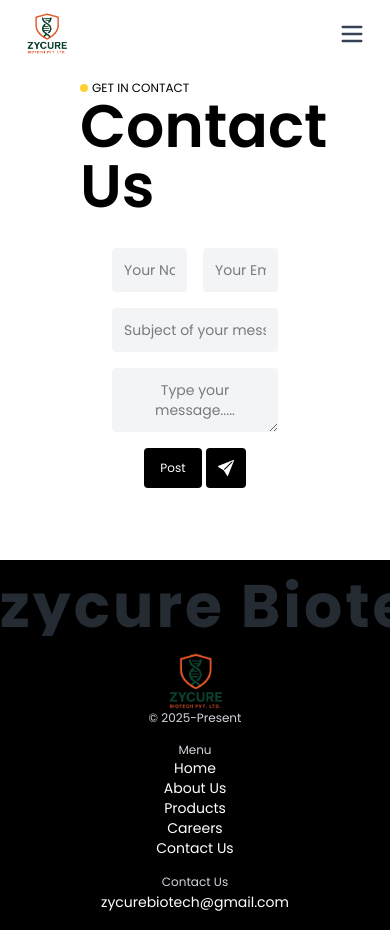
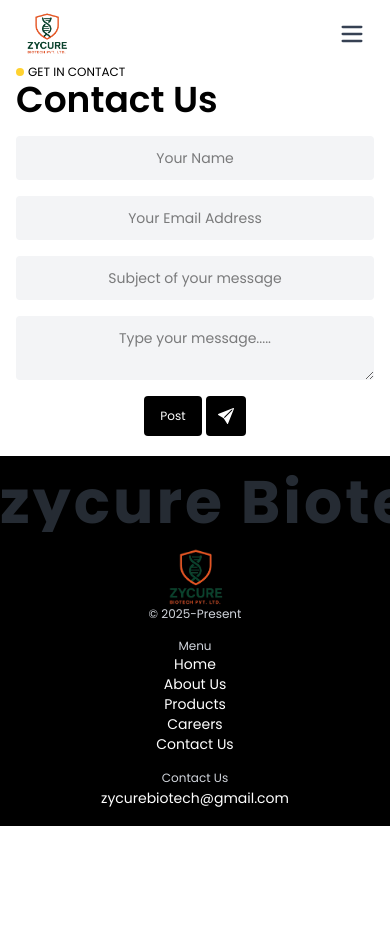
Before and after one commit to JaiBhalla03/zycure, a Next.js app: page /contact in a window 390 px wide. After the commit the page ends 844 px from the top, so only its background shows below. Built offline with nearby package versions, Linux system fonts and the light colour scheme.

Commit message:
making  contact page responsive

```diff
--- a/app/contact/page.tsx
+++ b/app/contact/page.tsx
@@ -63,19 +63,19 @@
     };
 
     return (
-        <div className='px-20 pt-20 pb-10'>
+        <div className='px-4 md:px-20 pt-16 md:pt-20 pb-5 md:pb-10'>
            <SmallHeading heading={'GET IN CONTACT'}/>
-           <h1 className='text-6xl font-semibold'>Contact Us</h1>
-           <form ref={form} onSubmit={sendEmail} id={'myForm'} className={'flex flex-col gap-4 p-8'}>
-                            <div className={'flex gap-4'}>
+           <h1 className='text-4xl md:text-6xl font-semibold pb-4 md:pb-0'>Contact Us</h1>
+           <form ref={form} onSubmit={sendEmail} id={'myForm'} className={'flex flex-col gap-4 md:p-8'}>
+                            <div className={'flex flex-col md:flex-row gap-4'}>
                                 <input
-                                    className={'p-3 bg-gray-100 rounded-sm text-center w-1/2 text-sm'}
+                                    className={'p-3 bg-gray-100 rounded-sm text-center w-full md:w-1/2 text-sm'}
                                     type={'text'}
                                     name={'from_name'}
                                     placeholder={'Your Name'}
                                     />
                                 <input
-                                    className={'p-3 bg-gray-100 rounded-sm text-center w-1/2 text-sm'}
+                                    className={'p-3 bg-gray-100 rounded-sm text-center w-full md:w-1/2 text-sm'}
                                     type={'email'}
                                     name={'from_email'}
                                     placeholder={'Your Email Address'}
```
